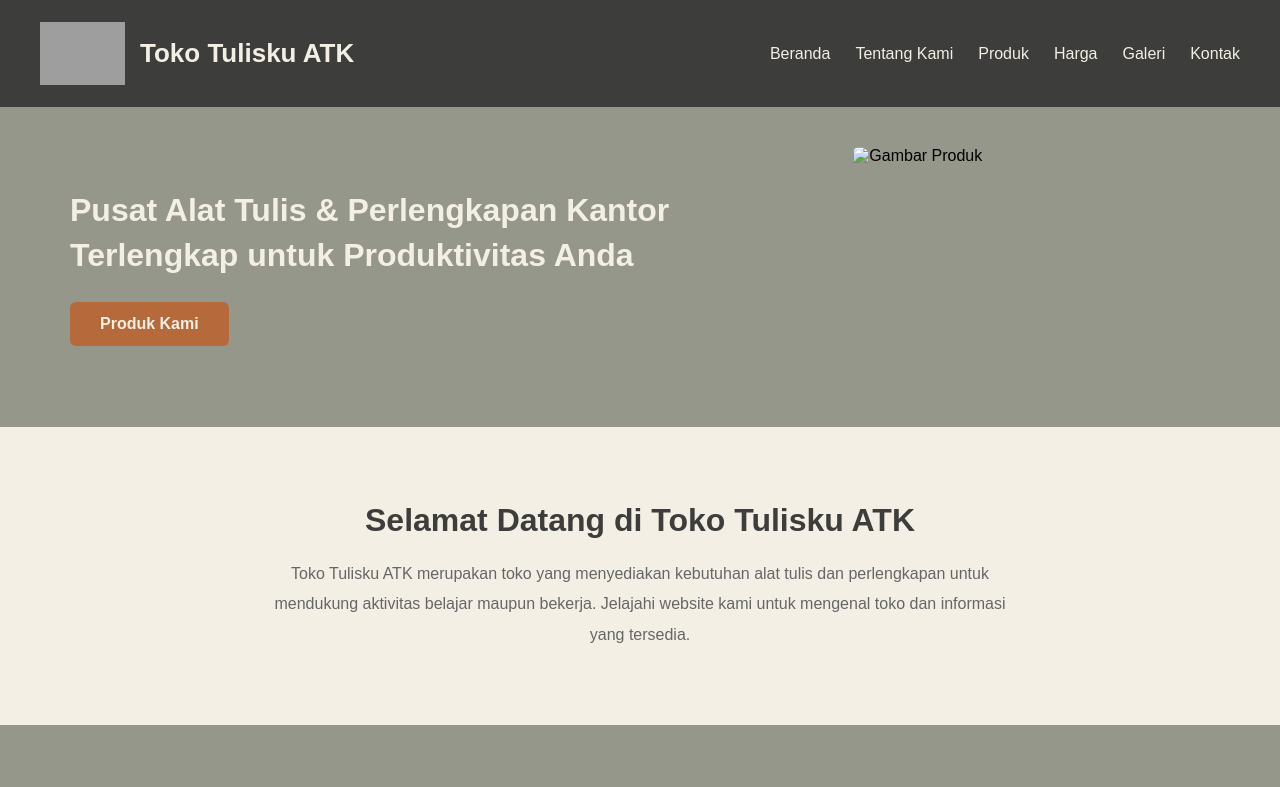
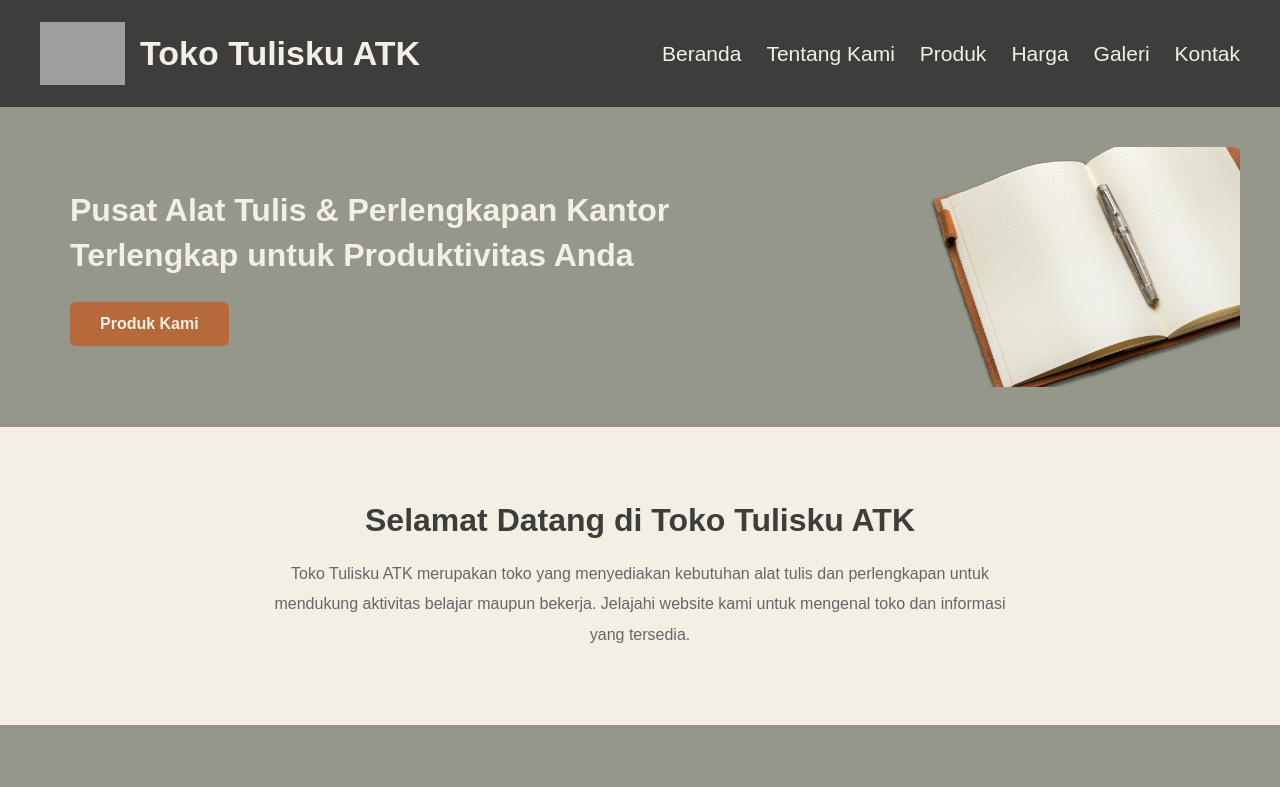
Before and after one commit to Noel1277/toko-tulisku-atk-kelompok7, a plain HTML site: page index.html in a window 1280 px wide. Shown: the top 787 px of the page. Drawn offline with Linux system fonts and the light colour scheme; grey boxes are pictures that could not be loaded.

Commit message:
:feat:modify logo and add image

```diff
--- a/index.html
+++ b/index.html
@@ -30,7 +30,7 @@
             <a href="pages/products.html">Produk Kami</a>
             </div>
             <div class="header2-gambar">
-                <img src="assets/images/hero/image-product-header2" alt="Gambar Produk">
+                <img src="assets/images/hero/image-product-header2.png" alt="Gambar Produk">
             </div>
         </nav>
     </header>
--- a/styles/global.css
+++ b/styles/global.css
@@ -28,7 +28,7 @@ body {
 }
 .header-judul {
     color: #f3efe4;
-    font-size: 26px;
+    font-size: 34px;
     margin-left: 15px;
     margin-right: auto;
 }
@@ -41,7 +41,7 @@ body {
 .header-link li a {
     color: #f3efe4;
     text-decoration: none;
-    font-size: 16px;
+    font-size: 21px;
     transition: 0.3s;
 }
 .header-link li a:hover {
```
Also changed, not shown: assets/images/hero/image-product-header2.png (added), 2 other files.
